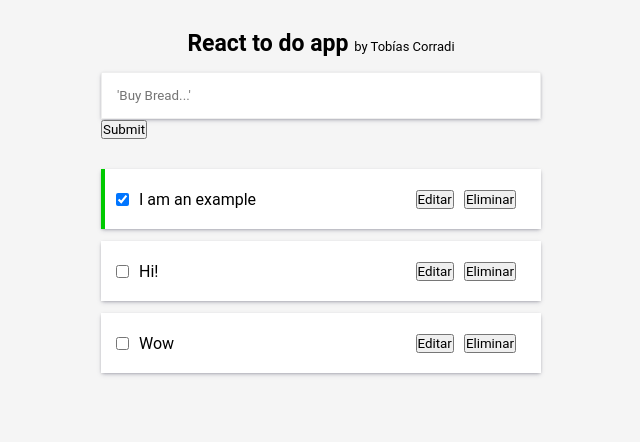
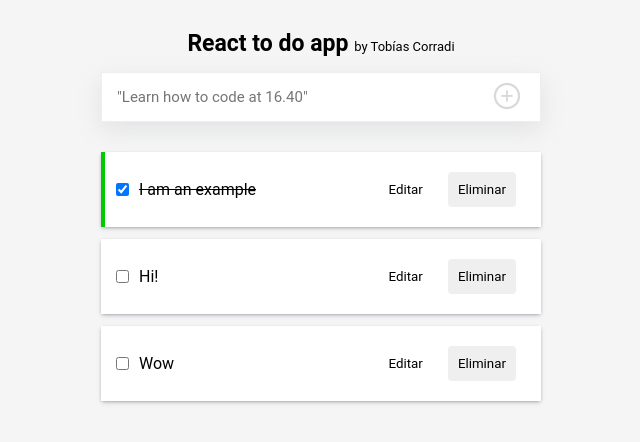
Before and after one commit to tobicorradi/react-todo-app, a React (Create React App) app: page / in a window 1280 px wide. Shown: the top 442 px of the page, without its empty margins (319-959 px from the left). Built offline with nearby package versions, Linux system fonts and the light colour scheme.

Commit message:
More styling

```diff
--- a/src/components/Form/Form.css
+++ b/src/components/Form/Form.css
@@ -1,14 +1,24 @@
 .form {
   margin-top: 15px;
   width: 100%;
+  position: relative;
 }
 .form__input {
   width: 100%;
   padding: 15px;
-  box-shadow: rgba(50, 50, 93, 0.25) 0px 2px 5px -1px,
-    rgba(0, 0, 0, 0.3) 0px 1px 3px -1px;
+  box-shadow: 0 8px 24px rgba(149, 157, 165, 0.2);
   border: 1px solid rgb(238, 238, 238);
+  font-size: 15px;
+  padding: 15px 55px 15px 15px;
 }
 .form__input:focus {
   outline: 0;
 }
+.form__btn {
+  position: absolute;
+  background: none;
+  cursor: pointer;
+  right: 19px;
+  top: 9px;
+  border: 0;
+}
--- a/src/components/Form/Form.jsx
+++ b/src/components/Form/Form.jsx
@@ -20,10 +20,12 @@ const Form = ({ tasks, setTasks, inputTask, setInputTask }) => {
         onChange={(e) => setInputTask(e.target.value)}
         className="form__input"
         type="text"
-        placeholder="'Buy Bread...'"
+        placeholder='"Learn how to code at 16.40"'
         value={inputTask}
       />
-      <input onClick={submitHandler} className="form__btn" type="submit" />
+      <button onClick={submitHandler} className="form__btn" type="submit">
+        <img src="add.png" alt="" />
+      </button>
     </form>
   );
 };
--- a/src/components/Task/Task.css
+++ b/src/components/Task/Task.css
@@ -10,6 +10,9 @@
   margin-bottom: 12px;
   position: relative;
 }
+.completed p {
+  text-decoration: line-through;
+}
 .completed::before {
   content: "";
   position: absolute;
@@ -21,6 +24,7 @@
 .task__main {
   display: flex;
   align-items: center;
+  max-width: 230px;
 }
 .task__input,
 .task__btn {
@@ -30,3 +34,17 @@
 .task button {
   cursor: pointer;
 }
+.task__btn {
+  border: 0;
+  padding: 10px;
+  border-radius: 4px;
+  color: #000;
+  cursor: pointer;
+}
+.task__text {
+  word-break: break-all;
+}
+.edit-btn {
+  background-color: #fff;
+  margin-right: 15px;
+}
--- a/src/components/Task/Task.jsx
+++ b/src/components/Task/Task.jsx
@@ -29,7 +29,7 @@ const Task = ({ text, task, tasks, setTasks }) => {
         <p className="task__text">{text}</p>
       </div>
       <div className="task__buttons">
-        <button className="task__btn">Editar</button>
+        <button className="edit-btn task__btn">Editar</button>
         <button onClick={deleteHandler} className="task__btn">
           Eliminar
         </button>
```
Also changed, not shown: public/add.png (added), 1 other file (tests, documents, lock files or other folders).
